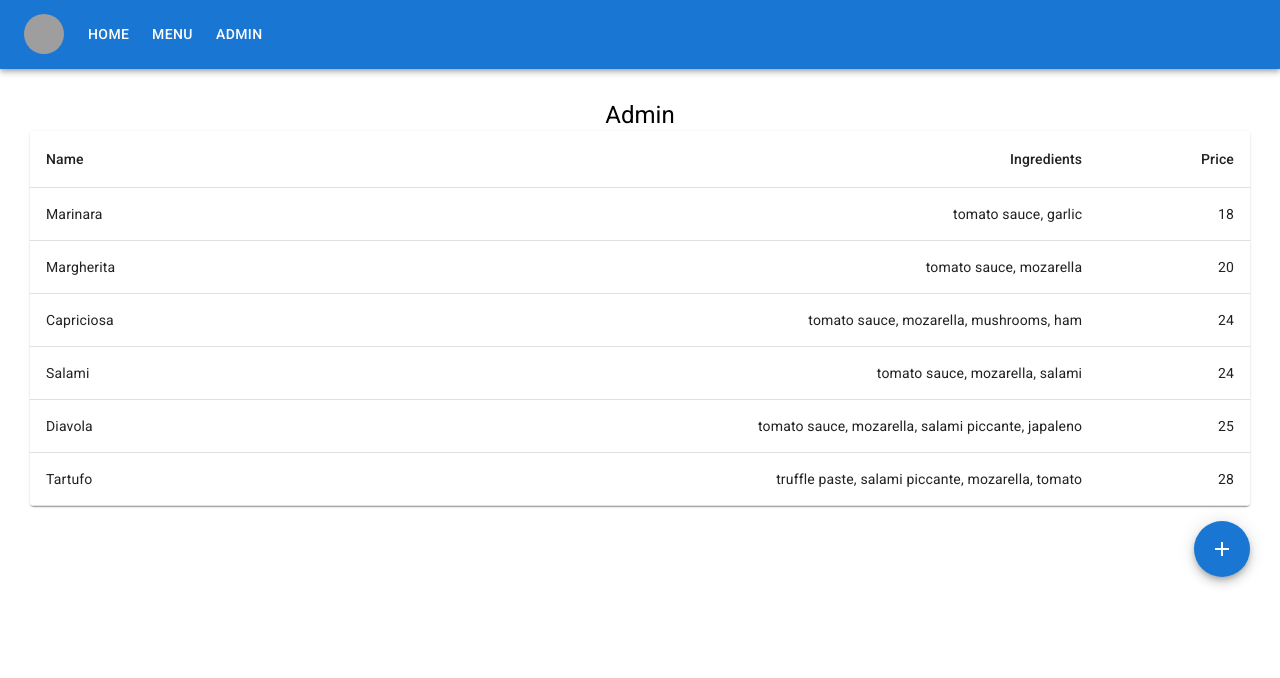
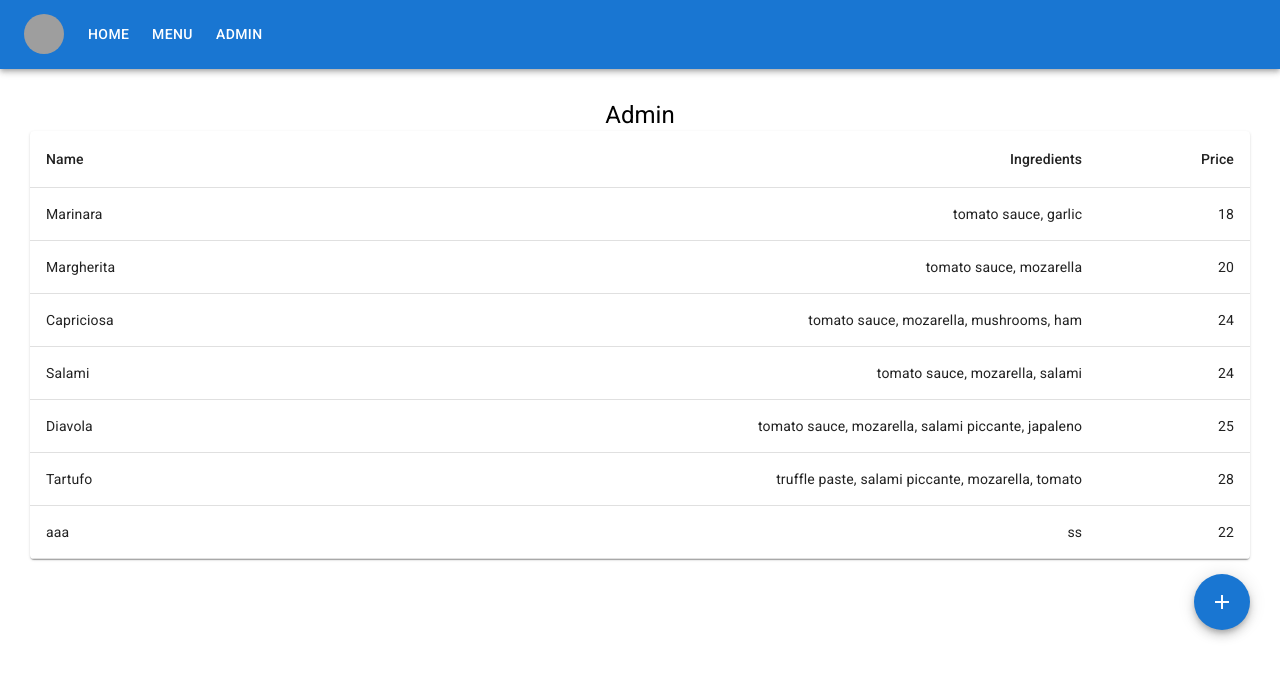
Before and after one commit to mlesiak/pizza-app, a React (Create React App) app in the folder pizza-app/: page /admin in a window 1280 px wide. Shown: the top 678 px of the page. Built offline with nearby package versions, Linux system fonts and the light colour scheme; data requests are answered from the project's data file; grey boxes are pictures that could not be loaded.

Commit message:
form in admin panel done and working

```diff
--- a/pizza-app/db.json
+++ b/pizza-app/db.json
@@ -1,10 +1,50 @@
 {
-    "menu": [
-      { "id": 0, "name": "Marinara", "ingredients": "tomato sauce, garlic", "price": 18, "url": "https://assets.tmecosys.com/image/upload/t_web600x528/img/recipe/vimdb/83535.jpg" },
-      { "id": 1, "name": "Margherita", "ingredients": "tomato sauce, mozarella", "price": 20 },
-      { "id": 2, "name": "Capriciosa", "ingredients": "tomato sauce, mozarella, mushrooms, ham", "price": 24, "url": "https://www.unileverfoodsolutions.pl/dam/global-ufs/mcos/NEE/calcmenu/recipes/PL-recipes/general/pizza-capriciosa/main-header.jpg" },
-      { "id": 3, "name": "Salami", "ingredients": "tomato sauce, mozarella, salami", "price": 24 },
-      { "id": 4, "name": "Diavola", "ingredients": "tomato sauce, mozarella, salami piccante, japaleno", "price": 25 },
-      { "id": 5, "name": "Tartufo", "ingredients": "truffle paste, salami piccante, mozarella, tomato", "price": 28, "url": "https://static.pyszne.pl/images/restaurants/pl/001R1O7N/products/tartufo_002.png" }
-    ]
-  }
+  "menu": [
+    {
+      "id": 0,
+      "name": "Marinara",
+      "ingredients": "tomato sauce, garlic",
+      "price": 18,
+      "url": "https://assets.tmecosys.com/image/upload/t_web600x528/img/recipe/vimdb/83535.jpg"
+    },
+    {
+      "id": 1,
+      "name": "Margherita",
+      "ingredients": "tomato sauce, mozarella",
+      "price": 20
+    },
+    {
+      "id": 2,
+      "name": "Capriciosa",
+      "ingredients": "tomato sauce, mozarella, mushrooms, ham",
+      "price": 24,
+      "url": "https://www.unileverfoodsolutions.pl/dam/global-ufs/mcos/NEE/calcmenu/recipes/PL-recipes/general/pizza-capriciosa/main-header.jpg"
+    },
+    {
+      "id": 3,
+      "name": "Salami",
+      "ingredients": "tomato sauce, mozarella, salami",
+      "price": 24
+    },
+    {
+      "id": 4,
+      "name": "Diavola",
+      "ingredients": "tomato sauce, mozarella, salami piccante, japaleno",
+      "price": 25
+    },
+    {
+      "id": 5,
+      "name": "Tartufo",
+      "ingredients": "truffle paste, salami piccante, mozarella, tomato",
+      "price": 28,
+      "url": "https://static.pyszne.pl/images/restaurants/pl/001R1O7N/products/tartufo_002.png"
+    },
+    {
+      "name": "aaa",
+      "ingredients": "ss",
+      "price": "22",
+      "url": "11",
+      "id": 6
+    }
+  ]
+}
--- a/pizza-app/src/content/admin/add-pizza/modal/index.js
+++ b/pizza-app/src/content/admin/add-pizza/modal/index.js
@@ -25,9 +25,15 @@ export const AddPizzaModal = ({ isOpen, handleClose }) => {
   const { name, ingredients, price, url } = formData;
 
   const handleAdd = () => {
-    console.log(JSON.stringify(formData, null, 2));
+    fetch("http://localhost:3000/menu", {
+      method: "post",
+      headers: {
+        Accept: "application/json",
+        "Content-Type": "application/json",
+      },
+      body: JSON.stringify(formData),
+    });
   };
-
   return (
     <Dialog open={isOpen} onClose={handleClose} fullWidth>
       <DialogTitle>Add new Pizza</DialogTitle>
```
